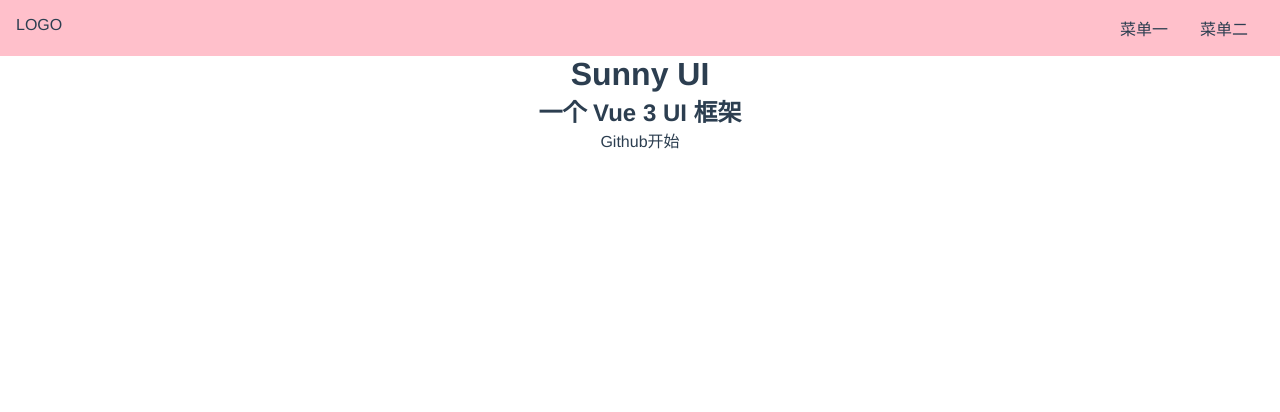
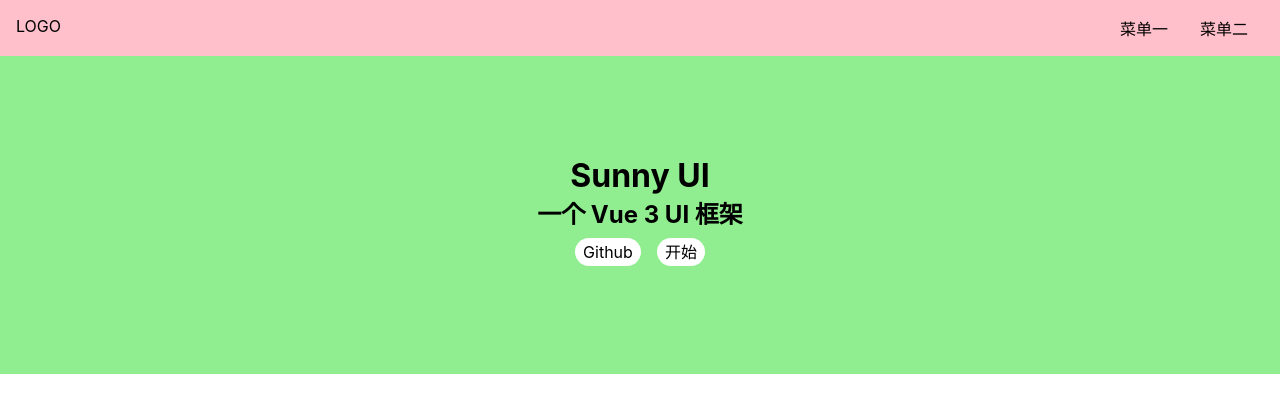
Before and after one commit to Tracysq/sunny-ui, a Vue app: page /#/ in a window 1280 px wide. Shown: the top 412 px of the page. Built offline with nearby package versions, Linux system fonts and the light colour scheme.

Commit message:
style: App & Home

```diff
--- a/src/App.vue
+++ b/src/App.vue
@@ -9,11 +9,11 @@
 
 <style>
 #app {
-  font-family: Avenir, Helvetica, Arial, sans-serif;
+  /* font-family: Avenir, Helvetica, Arial, sans-serif;
   -webkit-font-smoothing: antialiased;
   -moz-osx-font-smoothing: grayscale;
   text-align: center;
-  color: #2c3e50;
+  color: #2c3e50; */
   /* margin-top: 60px; */
 }
 </style>
--- a/src/index.scss
+++ b/src/index.scss
@@ -14,5 +14,11 @@
     color: inherit;
     &:hover {
         border-bottom: 1px solid transparent;
+        cursor: pointer;
     }
 }
+
+body {
+    font-size: 16px;
+    font-family: -apple-system, BlinkMacSystemFont, 'Segoe UI', Roboto, Oxygen, Ubuntu, Cantarell, 'Open Sans', 'Helvetica Neue', sans-serif;
+}
--- a/src/views/Home.vue
+++ b/src/views/Home.vue
@@ -22,5 +22,25 @@
 </script>
 
 <style lang="scss" scoped>
-
+.banner {
+    padding: 100px 0;
+    display: flex;
+    justify-content: center;
+    align-items: center;
+    flex-direction: column;
+    background: lightgreen;
+    .actions {
+        padding: 8px 0;
+        a {
+            margin: 0 8px;
+            background: #fff;
+            display: inline-block;
+            $h: 28px;
+            height: $h;
+            line-height: $h;
+            border-radius: calc($h / 2);
+            padding: 0 8px;
+        }
+    }
+}
 </style>
```
